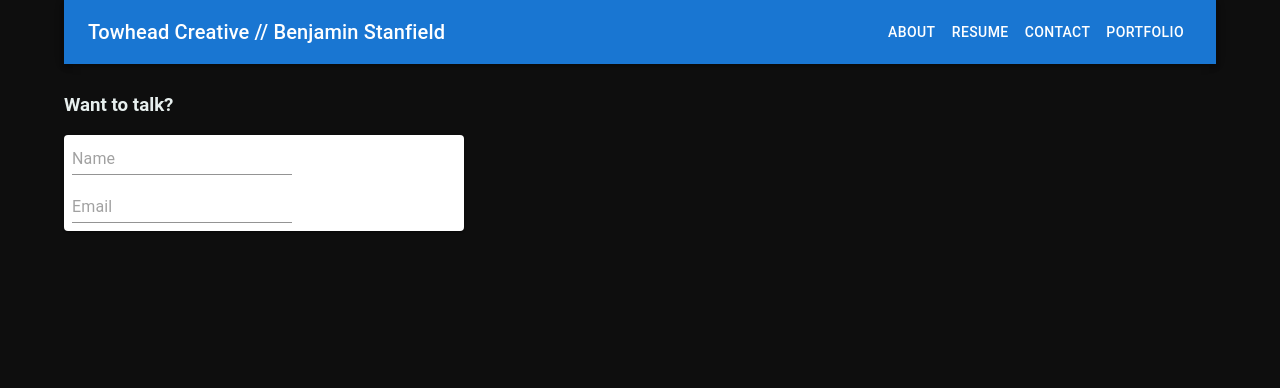
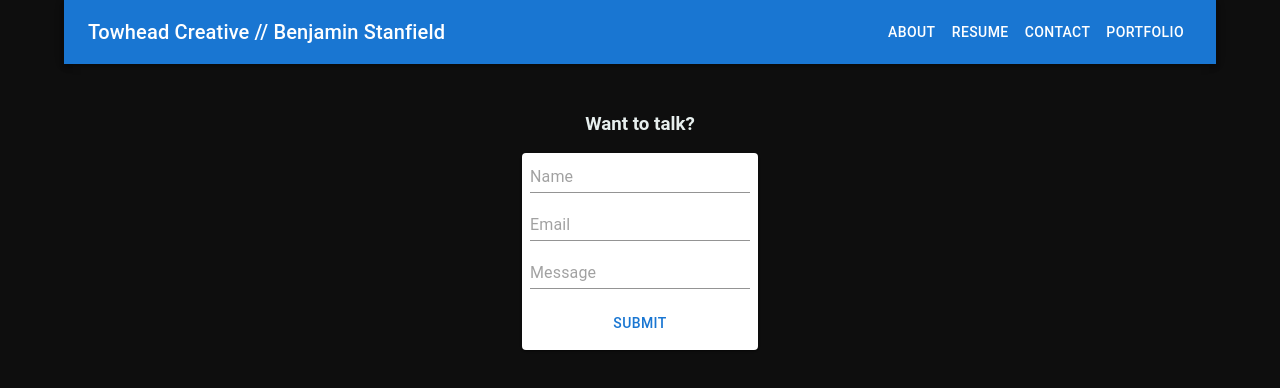
Before and after one commit to Doompeck/my-react-profile, a React (Create React App) app in the folder my-portfolio/: page / in a window 1280 px wide. Both pictures are taken after a click on the button "CONTACT". Shown: the top 388 px of the page. Built offline with nearby package versions, Linux system fonts and the light colour scheme.

Commit message:
blocked out my portfolio page

```diff
--- a/my-portfolio/src/components/pages/Contact.js
+++ b/my-portfolio/src/components/pages/Contact.js
@@ -1,5 +1,5 @@
 import React from 'react';
-import { Card, FormControl, Input } from '@mui/material';
+import { Card, FormControl, Input, Button, Grid } from '@mui/material';
 
 
 const styles = {
@@ -10,9 +10,11 @@ const styles = {
 
 export default function Contact() {
     return (
-        <div className="Contact" style={styles.spacer} container>
+        <div className="Contact" style={styles.spacer}>
+            <Grid container direction="column" alignItems="center">
         <h3>Want to talk?</h3>
-        <Card direction="column" alignItems="center" sx={{maxWidth:"400px"}}>
+
+        <Card sx={{maxWidth:"400px"}}>
         <FormControl
          component="form"
          sx={{
@@ -23,8 +25,13 @@ export default function Contact() {
          >
             <Input placeholder="Name" />
             <Input placeholder="Email" />
+            <Input placeholder="Message" />
+            <Button type="submit">
+                Submit
+            </Button>
         </FormControl>
         </Card>
+        </Grid>
         </div>
 
     )
--- a/my-portfolio/src/components/pages/Portfolio.js
+++ b/my-portfolio/src/components/pages/Portfolio.js
@@ -1,9 +1,20 @@
 import React from 'react';
+import { Grid } from '@mui/material';
+
+const styles = {
+    spacer: {
+        marginTop: 30
+    }
+}
 
 export default function Portfolio() {
     return (
-        <div>
-        <h3>Portfolio</h3>
+        <div className="Portfolio" style={styles.spacer}>
+            <Grid container direction="column" alignItems="center">
+        <h3>My current work</h3>
+
+
+        </Grid>
         </div>
     )
 }
```
